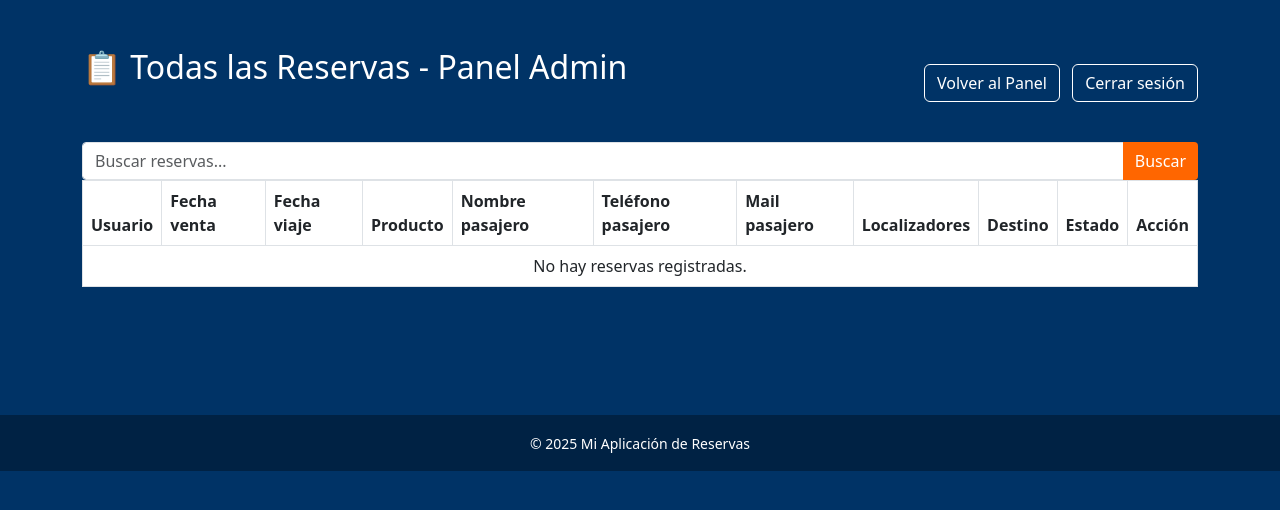
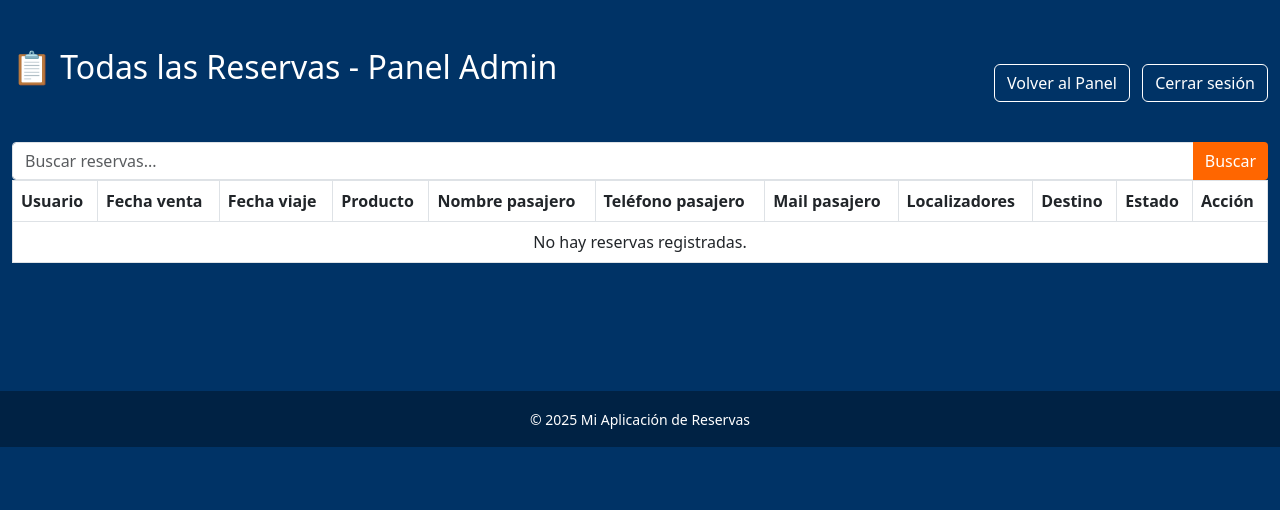
Before and after one commit to myagroup/Ginebra, a Python web app: template templates/admin_reservas.html in a window 1280 px wide. Shown: the top 510 px of the page. Run offline with Jinja, Linux system fonts and the light colour scheme; the template is opened without the code that fills it, so the values that code supplies are empty.

Commit message:
Mensaje descriptivo de los cambios

```diff
--- a/templates/admin_reservas.html
+++ b/templates/admin_reservas.html
@@ -17,12 +17,17 @@
         color: #ffffff;
         min-height: 100vh;
       }
-      .container {
+      .container-fluid {
         padding-top: 3rem;
         padding-bottom: 3rem;
       }
       h2 {
         margin-bottom: 2rem;
+      }
+
+      .table {
+        width: 100%;
+        table-layout: auto;
       }
 
       .table thead,
@@ -31,6 +36,7 @@
         background-color: #002244;
         color: #ffffff;
       }
+
       .table tbody tr:hover {
         background-color: #004080;
       }
@@ -82,7 +88,7 @@
     </style>
   </head>
   <body>
-    <div class="container">
+    <div class="container-fluid">
       <div class="d-flex justify-content-between align-items-center mb-4">
         <h2>📋 Todas las Reservas - Panel Admin</h2>
         <div>
@@ -184,9 +190,7 @@
           </tr>
           {% else %}
           <tr>
-            <td colspan="12" class="text-center">
-              No hay reservas registradas.
-            </td>
+            <td colspan="12" class="text-center">No hay reservas registradas.</td>
           </tr>
           {% endfor %}
         </tbody>
```
